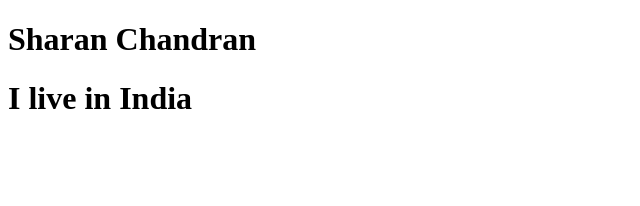
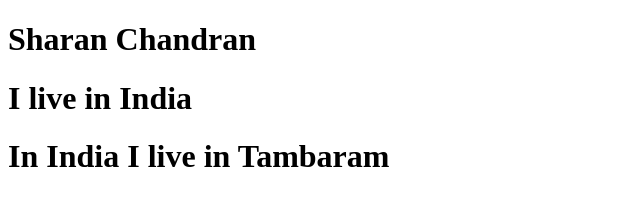
Before and after one commit to Sharan141102/Sampledemo, a plain HTML site: page index.html in a window 1280 px wide. Shown: the whole page, without its empty margins (0-640 px from the left). Drawn offline with Linux system fonts and the light colour scheme.

Commit message:
added other change

```diff
--- a/index.html
+++ b/index.html
@@ -8,5 +8,6 @@
 <body>
     <h1>Sharan Chandran</h1>
     <h1>I live in India</h1>
+    <h1>In India I live in Tambaram</h1>
 </body>
 </html>
```
